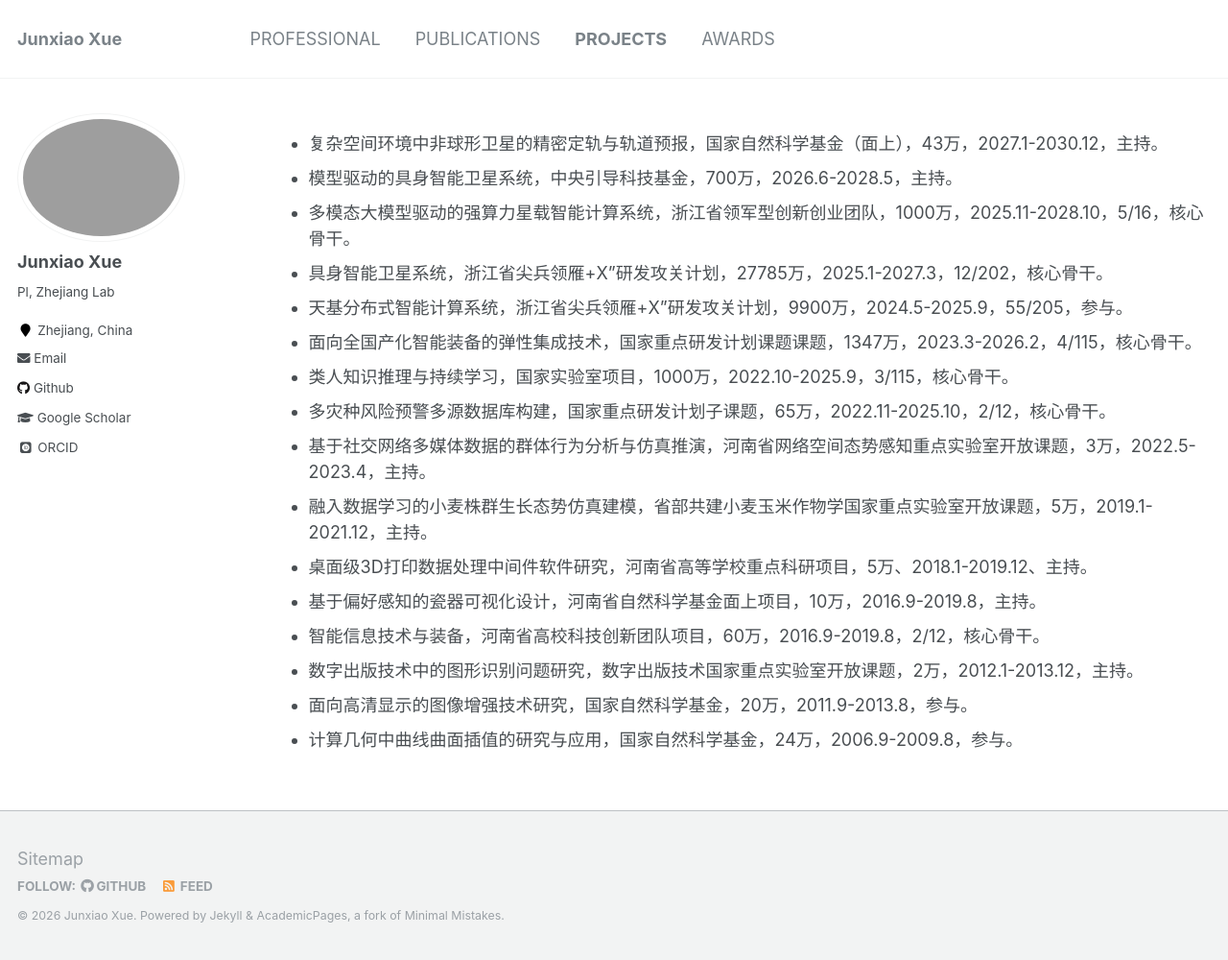
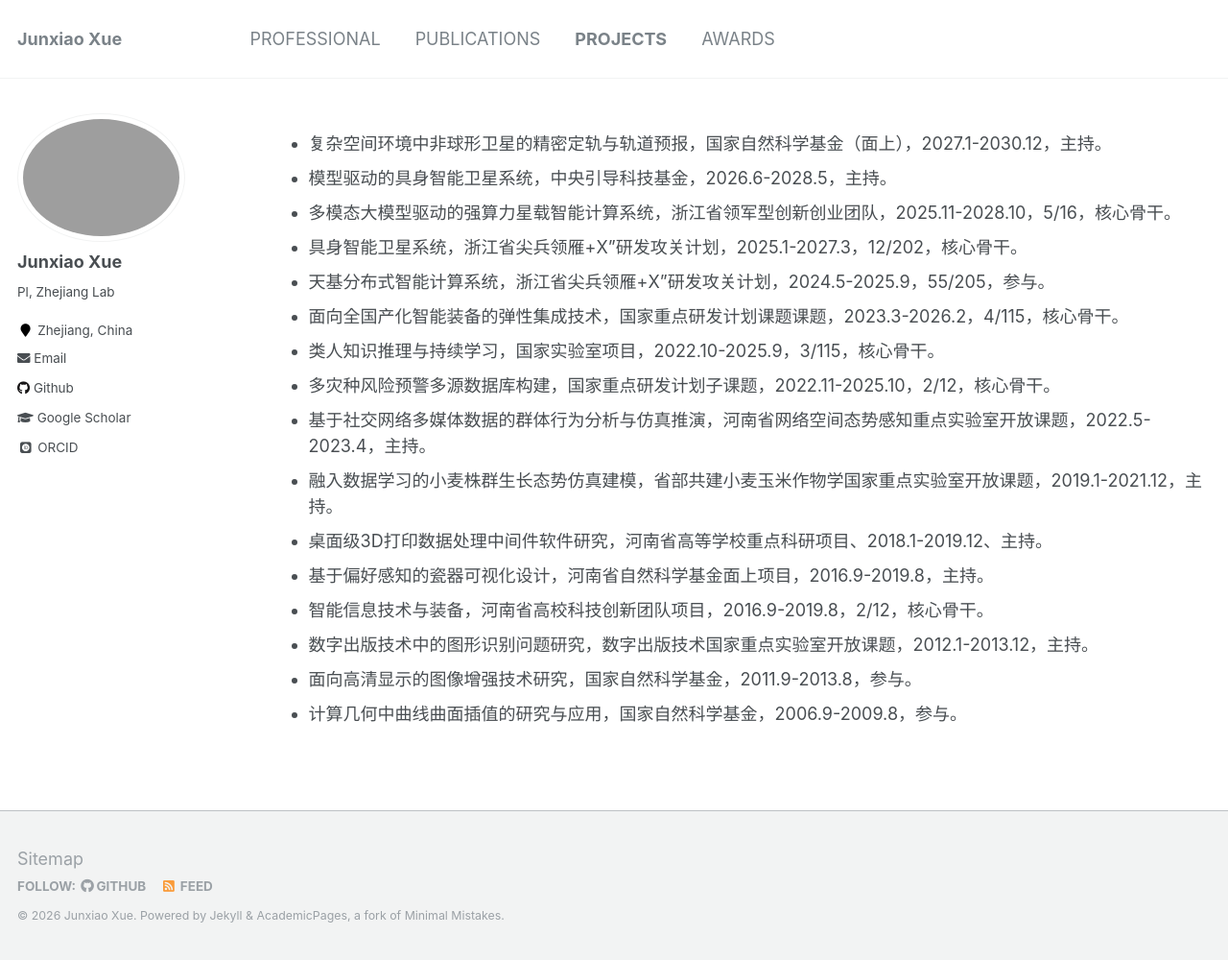
Before and after one commit to xuejx7/xuejx7.github.io, a Jekyll site: the page built from _pages/portfolio.html, in a window 1280 px wide and 1000 px high. Shown: the whole window at 96% size. Built offline with Jekyll 4.4.1, drawn with Linux system fonts in a browser that asks for light colours; some web fonts are replaced.

Commit message:
Update portfolio.html

```diff
--- a/_pages/portfolio.html
+++ b/_pages/portfolio.html
@@ -9,20 +9,20 @@ hide_title: true
 {% include base_path %}
 
 <ul>
-  <li>复杂空间环境中非球形卫星的精密定轨与轨道预报，国家自然科学基金（面上），43万，2027.1-2030.12，主持。</li>
-  <li>模型驱动的具身智能卫星系统，中央引导科技基金，700万，2026.6-2028.5，主持。</li>
-  <li>多模态大模型驱动的强算力星载智能计算系统，浙江省领军型创新创业团队，1000万，2025.11-2028.10，5/16，核心骨干。</li>
-  <li>具身智能卫星系统，浙江省尖兵领雁+X”研发攻关计划，27785万，2025.1-2027.3，12/202，核心骨干。</li>
-  <li>天基分布式智能计算系统，浙江省尖兵领雁+X”研发攻关计划，9900万，2024.5-2025.9，55/205，参与。</li>
-  <li>面向全国产化智能装备的弹性集成技术，国家重点研发计划课题课题，1347万，2023.3-2026.2，4/115，核心骨干。</li>
-  <li>类人知识推理与持续学习，国家实验室项目，1000万，2022.10-2025.9，3/115，核心骨干。</li>
-  <li>多灾种风险预警多源数据库构建，国家重点研发计划子课题，65万，2022.11-2025.10，2/12，核心骨干。</li>
-  <li>基于社交网络多媒体数据的群体行为分析与仿真推演，河南省网络空间态势感知重点实验室开放课题，3万，2022.5-2023.4，主持。</li>
-  <li>融入数据学习的小麦株群生长态势仿真建模，省部共建小麦玉米作物学国家重点实验室开放课题，5万，2019.1-2021.12，主持。</li>
-  <li>桌面级3D打印数据处理中间件软件研究，河南省高等学校重点科研项目，5万、2018.1-2019.12、主持。</li>
-  <li>基于偏好感知的瓷器可视化设计，河南省自然科学基金面上项目，10万，2016.9-2019.8，主持。</li>
-  <li>智能信息技术与装备，河南省高校科技创新团队项目，60万，2016.9-2019.8，2/12，核心骨干。</li>
-  <li>数字出版技术中的图形识别问题研究，数字出版技术国家重点实验室开放课题，2万，2012.1-2013.12，主持。</li>
-  <li>面向高清显示的图像增强技术研究，国家自然科学基金，20万，2011.9-2013.8，参与。</li>
-  <li>计算几何中曲线曲面插值的研究与应用，国家自然科学基金，24万，2006.9-2009.8，参与。</li>
+  <li>复杂空间环境中非球形卫星的精密定轨与轨道预报，国家自然科学基金（面上），2027.1-2030.12，主持。</li>
+  <li>模型驱动的具身智能卫星系统，中央引导科技基金，2026.6-2028.5，主持。</li>
+  <li>多模态大模型驱动的强算力星载智能计算系统，浙江省领军型创新创业团队，2025.11-2028.10，5/16，核心骨干。</li>
+  <li>具身智能卫星系统，浙江省尖兵领雁+X”研发攻关计划，2025.1-2027.3，12/202，核心骨干。</li>
+  <li>天基分布式智能计算系统，浙江省尖兵领雁+X”研发攻关计划，2024.5-2025.9，55/205，参与。</li>
+  <li>面向全国产化智能装备的弹性集成技术，国家重点研发计划课题课题，2023.3-2026.2，4/115，核心骨干。</li>
+  <li>类人知识推理与持续学习，国家实验室项目，2022.10-2025.9，3/115，核心骨干。</li>
+  <li>多灾种风险预警多源数据库构建，国家重点研发计划子课题，2022.11-2025.10，2/12，核心骨干。</li>
+  <li>基于社交网络多媒体数据的群体行为分析与仿真推演，河南省网络空间态势感知重点实验室开放课题，2022.5-2023.4，主持。</li>
+  <li>融入数据学习的小麦株群生长态势仿真建模，省部共建小麦玉米作物学国家重点实验室开放课题，2019.1-2021.12，主持。</li>
+  <li>桌面级3D打印数据处理中间件软件研究，河南省高等学校重点科研项目、2018.1-2019.12、主持。</li>
+  <li>基于偏好感知的瓷器可视化设计，河南省自然科学基金面上项目，2016.9-2019.8，主持。</li>
+  <li>智能信息技术与装备，河南省高校科技创新团队项目，2016.9-2019.8，2/12，核心骨干。</li>
+  <li>数字出版技术中的图形识别问题研究，数字出版技术国家重点实验室开放课题，2012.1-2013.12，主持。</li>
+  <li>面向高清显示的图像增强技术研究，国家自然科学基金，2011.9-2013.8，参与。</li>
+  <li>计算几何中曲线曲面插值的研究与应用，国家自然科学基金，2006.9-2009.8，参与。</li>
 </ul>
```
